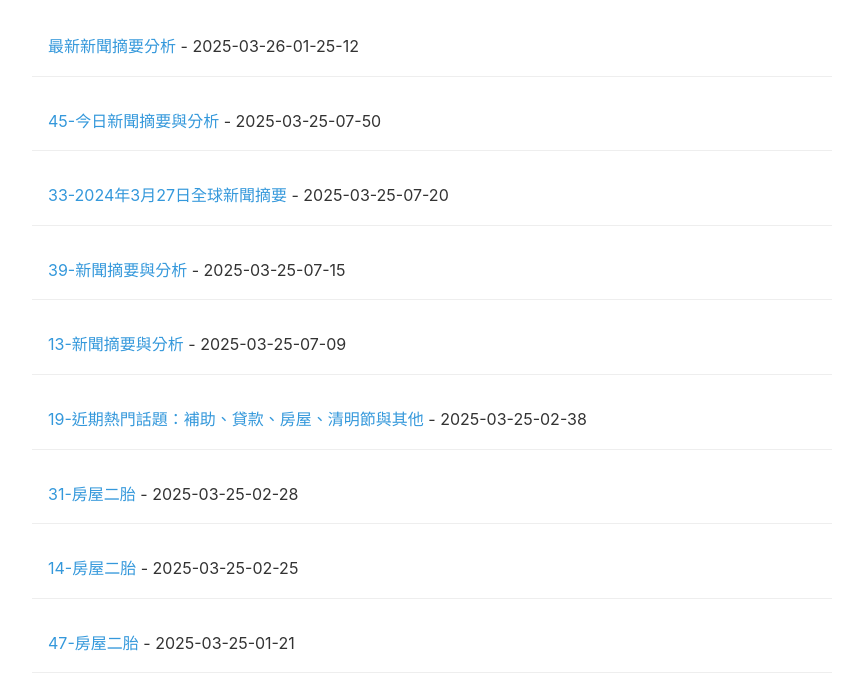
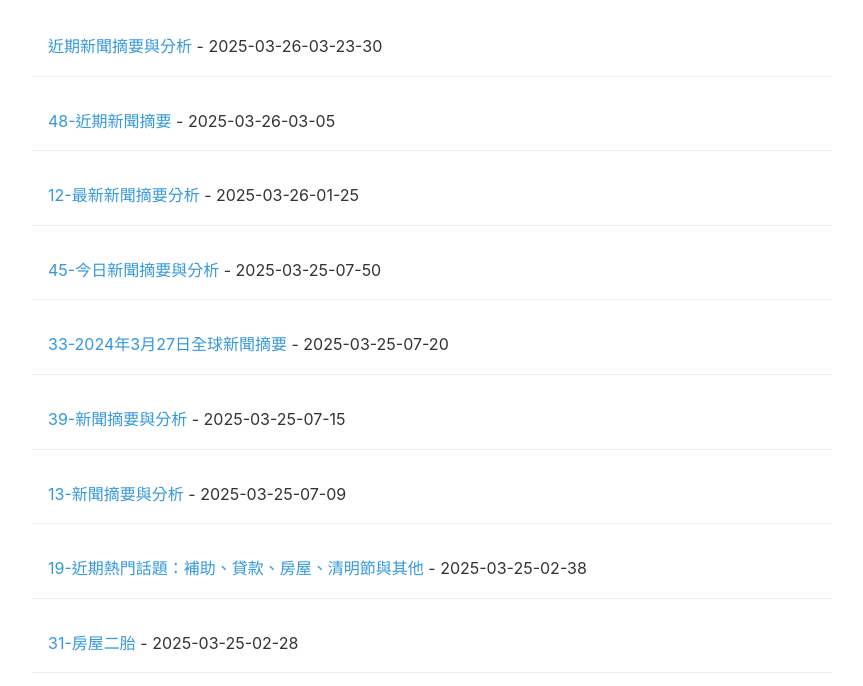
Before and after one commit to online-sile-projects/SecondMortgageNews, a plain HTML site: page articles/index.html in a window 1280 px wide. Shown: the part 108-794 px from the top of the page, without its empty margins (208-1071 px from the left). Drawn offline with Linux system fonts and the light colour scheme.

Commit message:
Update article index

```diff
--- a/articles/index.html
+++ b/articles/index.html
@@ -45,7 +45,9 @@
 <body>
     <h1><a href="/">文章目錄</a></h1>
     <ul>
-        <li><a href="2025-03-26-01-25-12-最新新聞摘要分析.html">最新新聞摘要分析</a> - 2025-03-26-01-25-12</li>
+        <li><a href="2025-03-26-03-23-30-近期新聞摘要與分析.html">近期新聞摘要與分析</a> - 2025-03-26-03-23-30</li>
+<li><a href="2025-03-26-03-05-48-近期新聞摘要.html">48-近期新聞摘要</a> - 2025-03-26-03-05</li>
+<li><a href="2025-03-26-01-25-12-最新新聞摘要分析.html">12-最新新聞摘要分析</a> - 2025-03-26-01-25</li>
 <li><a href="2025-03-25-07-50-45-今日新聞摘要與分析.html">45-今日新聞摘要與分析</a> - 2025-03-25-07-50</li>
 <li><a href="2025-03-25-07-20-33-2024年3月27日全球新聞摘要.html">33-2024年3月27日全球新聞摘要</a> - 2025-03-25-07-20</li>
 <li><a href="2025-03-25-07-15-39-新聞摘要與分析.html">39-新聞摘要與分析</a> - 2025-03-25-07-15</li>
```
